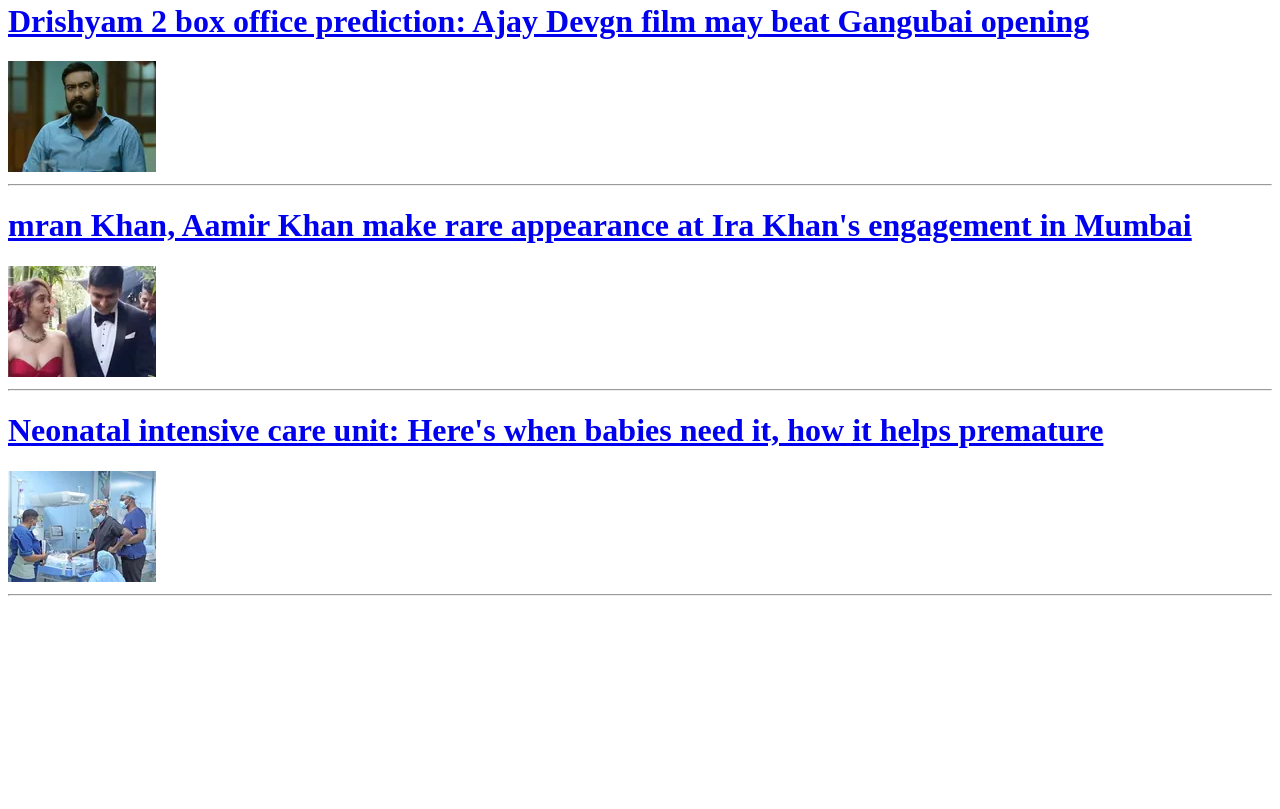
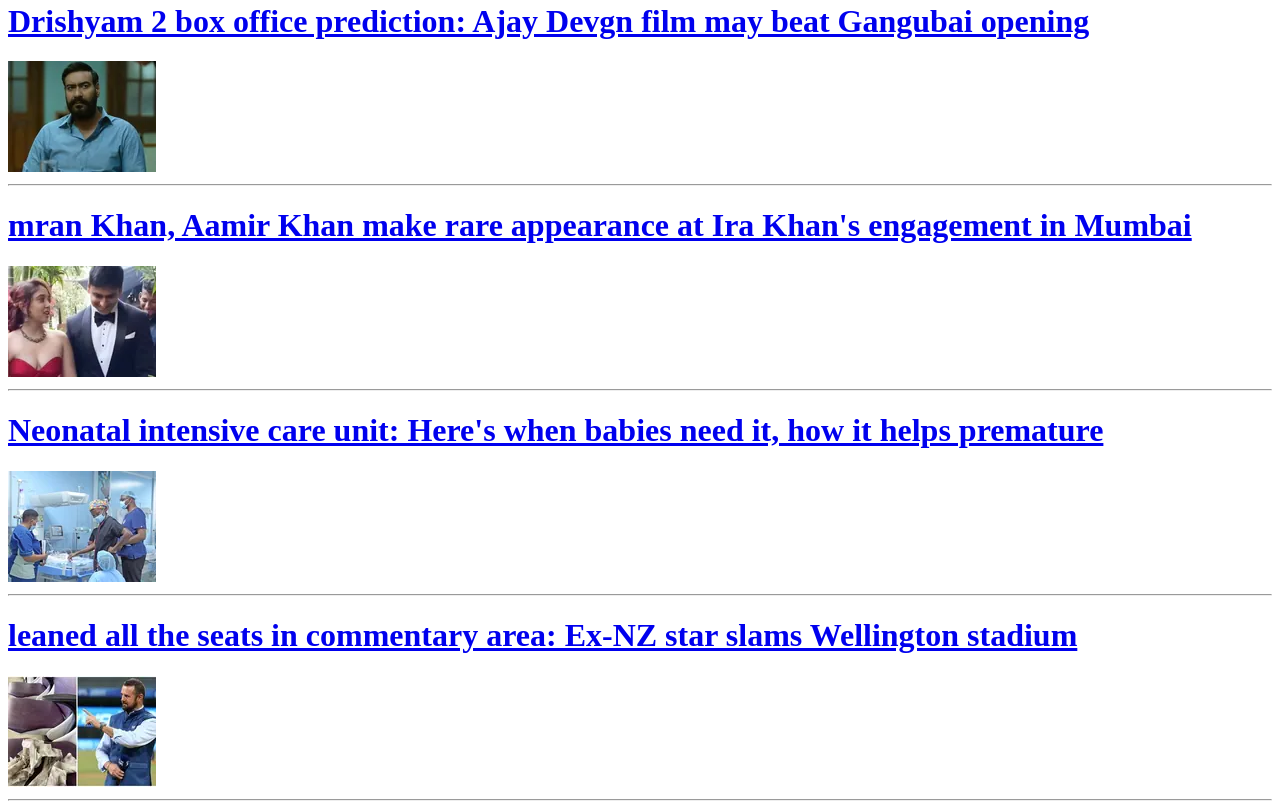
Before and after one commit to ranipankaj7000/news2, a plain HTML site: page index.html in a window 1280 px wide. Shown: the part 3979-4788 px from the top of the page. Before the commit the page ends 4583 px from the top, so only its background shows below. Drawn offline with Linux system fonts and the light colour scheme.

Commit message:
commit 18

```diff
--- a/index.html
+++ b/index.html
@@ -212,6 +212,19 @@
 
             <hr>
 
+            <h1>
+                <a href="./19.html">
+                    leaned all the seats in commentary area: Ex-NZ star slams Wellington stadium
+                </a>
+            </h1>
+            <a href="./19.html">
+                <img src="./img/19.webp" alt="ex-nz" />
+            </a>
+
+            <hr>
+
+
+
 
 
 
```
Also changed, not shown: 19.html (added, +14 -0 lines), img/19.webp (added).
